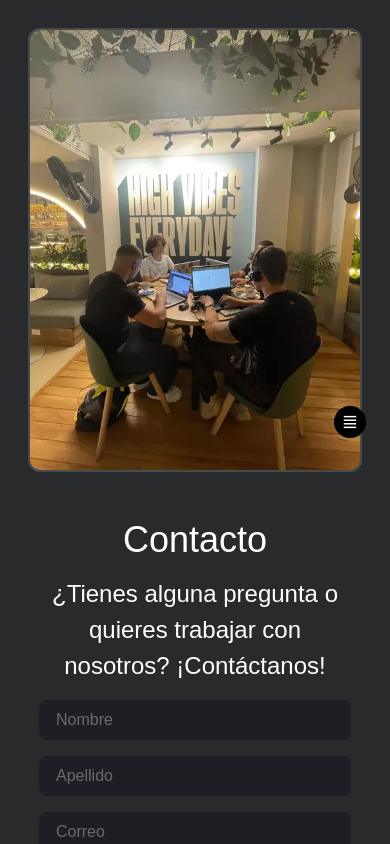
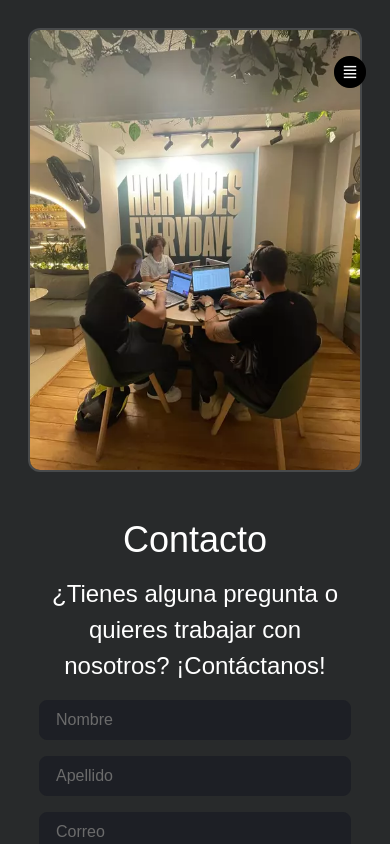
Before and after one commit to AlejoDec/Anomaly-website-react, a React (Vite) app: page /contact in a window 390 px wide. Shown: the top 844 px of the page. Built offline with nearby package versions, Linux system fonts and the light colour scheme; a web font is replaced by a local one.

Commit message:
Fix responsive

```diff
--- a/src/components/main/Navbar.tsx
+++ b/src/components/main/Navbar.tsx
@@ -73,7 +73,7 @@ export default function Navbar() {
 
     return (
         <header className="flex justify-center">
-            <nav className="flex justify-between aling-center px-6 py-2 text-white gap-12 max-sm:justify-center max-sm:items-center max-sm:flex-start">
+            <nav className="flex justify-between aling-center px-6 py-2 text-white gap-12 max-sm:justify-start max-sm:items-center max-sm:flex-start">
                 <Link to="/">
                     <LazyLoadImage src="/anomaly-image/logo-morado-navbar.svg" alt="Logo-Anomaly" className="logoImga h-full" width={'87px'} height={'47px'}/>
                 </Link>
@@ -93,7 +93,7 @@ export default function Navbar() {
                 <div className="menu-container hidden w-full flex items-center menu">
                     <LazyLoadImage src="/anomaly-image/hamburger.webp" alt="Menu" className="z-100" width={'32px'} height={'32px'}/>
                 </div>
-                <div className='text-stone-300 flex gap-4 max-sm:flex-col max-sm:items-start'>
+                <div className='text-stone-300 flex gap-4 max-sm:flex-col max-sm:items-center'>
                     <button onClick={() => language?.setLanguage('es')} className='langBtn'>
                         <LazyLoadImage src="/languages/spain.webp" alt="spain" width={'24px'} height={'24px'} />
                     </button>
--- a/src/components/styles/Navbar.css
+++ b/src/components/styles/Navbar.css
@@ -45,6 +45,7 @@ nav {
         left: 0;
         display: flex;
         flex-direction: column;
+        justify-content: flex-start;
         z-index: 100;
         border-bottom: 0;
         background: rgba(0, 0, 0, 0);
```
